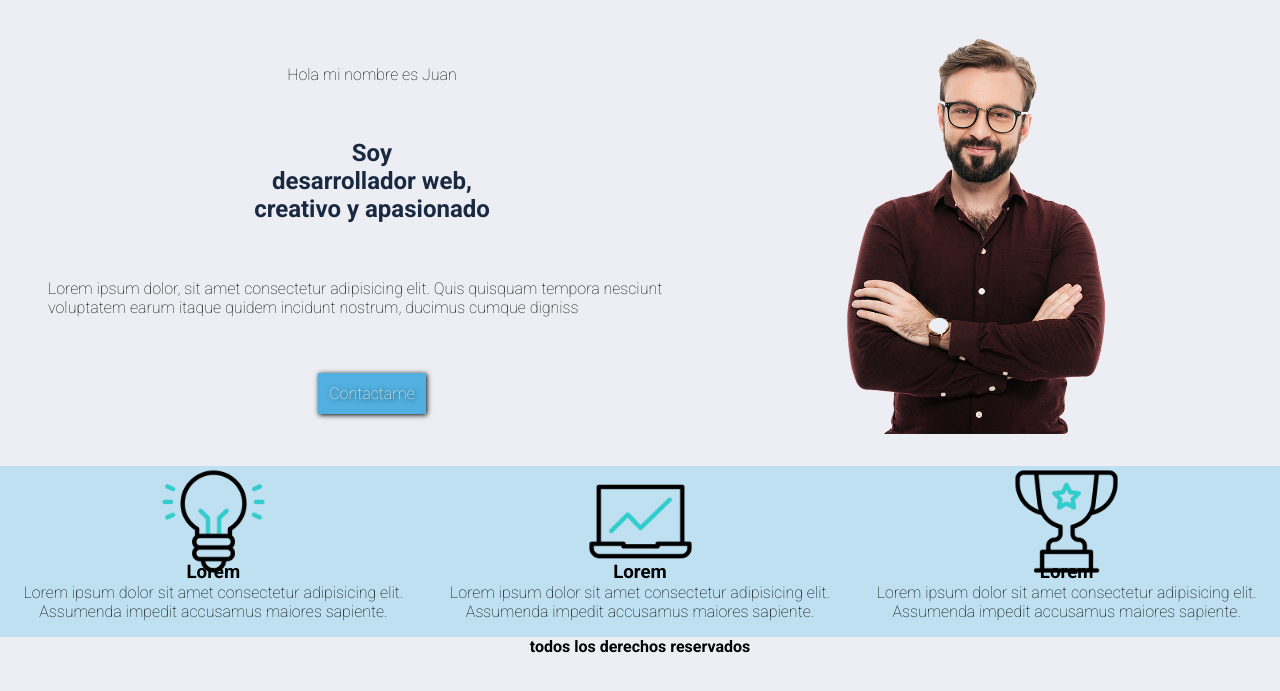
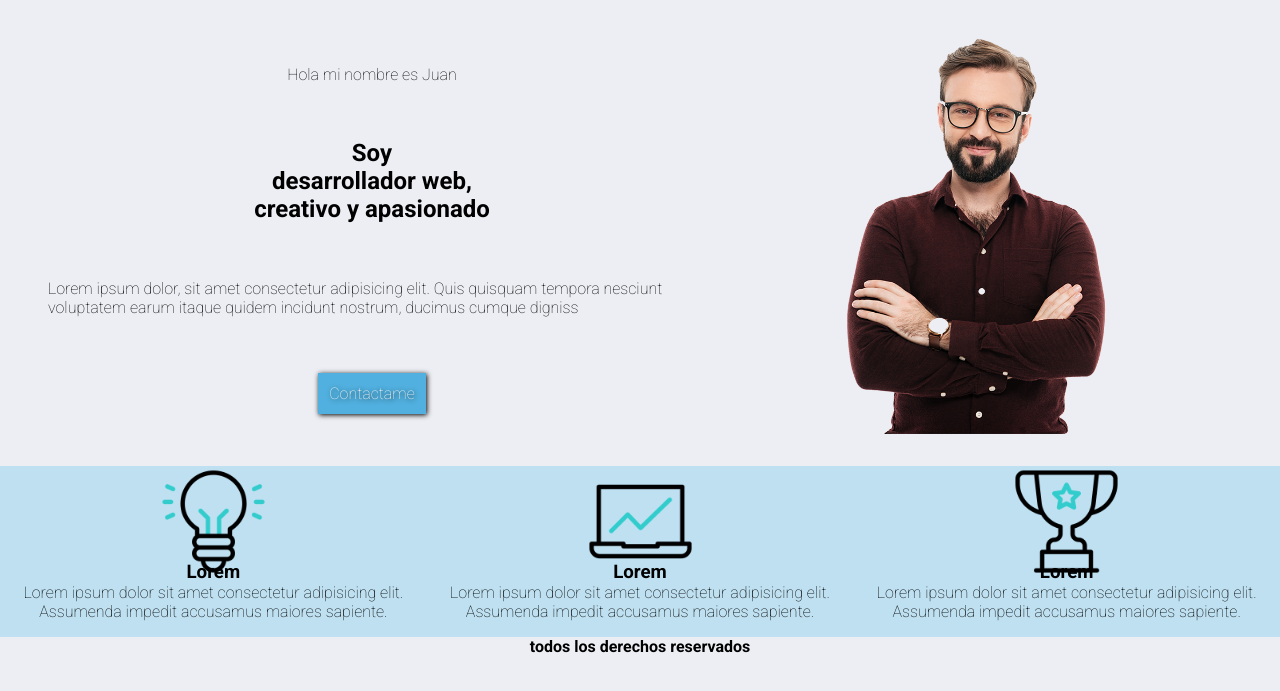
Before and after one commit to NazaJuarez/clase-github, a plain HTML site: page index.html in a window 1280 px wide. Shown: the part 41-732 px from the top of the page. Drawn offline with nearby package versions, Linux system fonts and the light colour scheme.

Commit message:
version 2 del proyecto - cambios color

```diff
--- a/css/style.css
+++ b/css/style.css
@@ -27,7 +27,7 @@ main{
 }
 
 main h2{
-    color: #182941;
+    color: black;
     text-align: center;
 }
 
```
